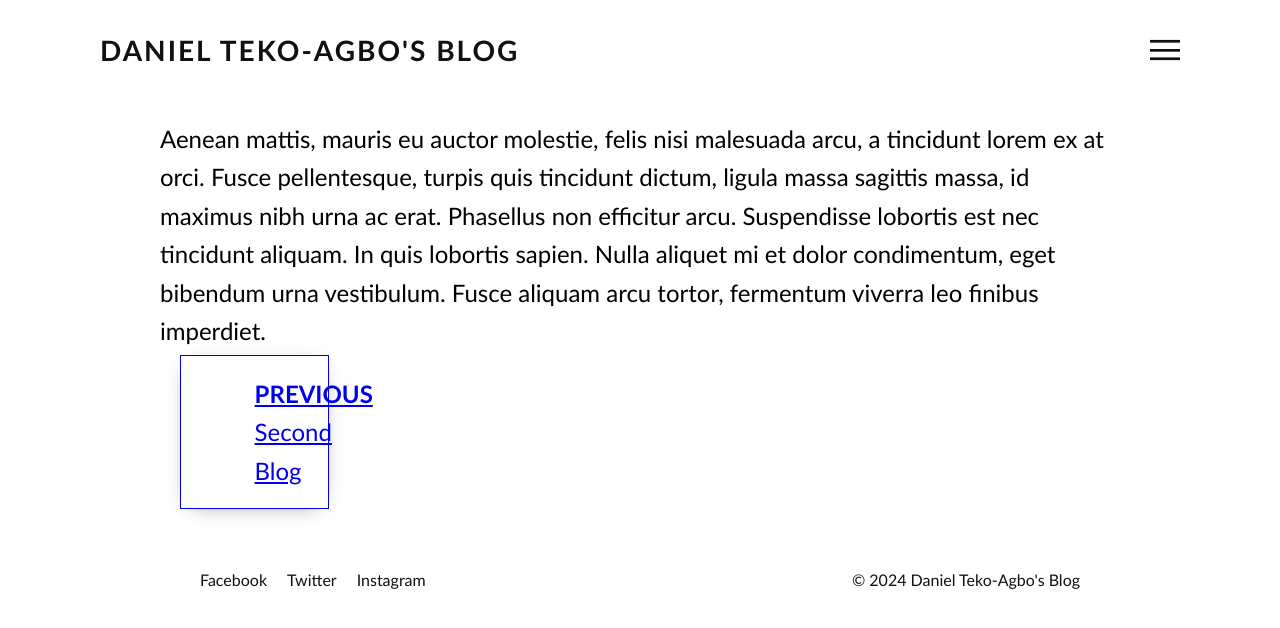
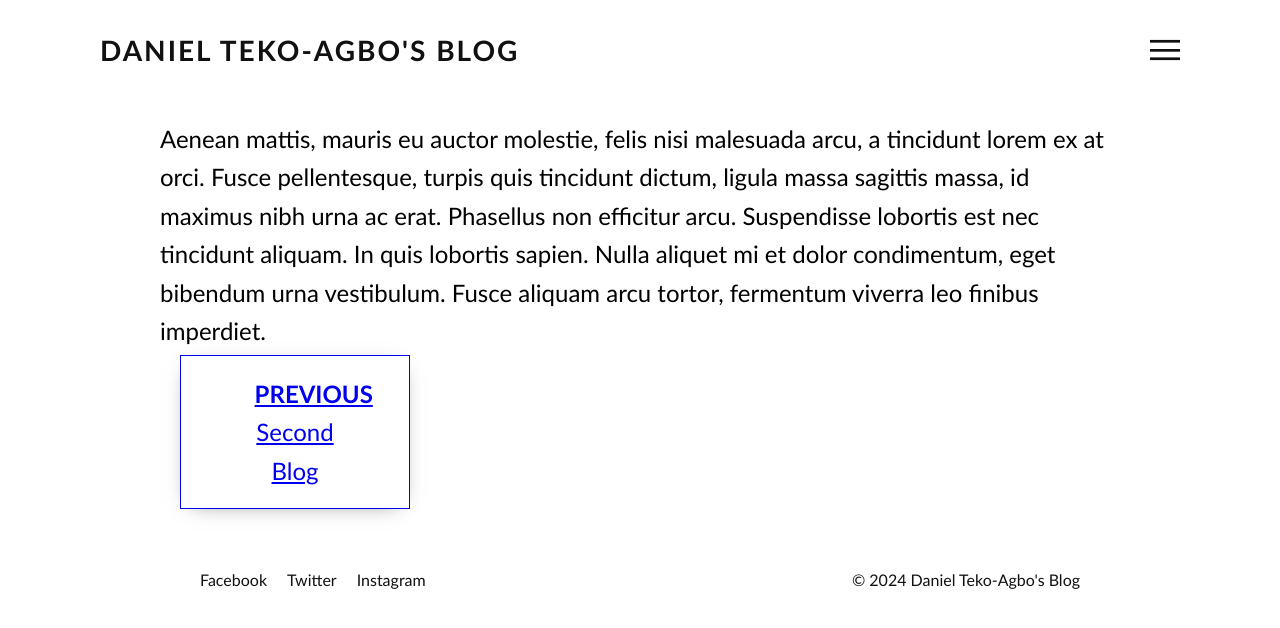
Before and after one commit to DanielTeko-Agbo/blog, a Jekyll site: the page built from _posts/2024-07-23-writing-to-graylog-from-nifi.md, in a window 1280 px wide. Shown: the top 628 px of the page. Built offline with Jekyll 4.4.1, drawn with Linux system fonts in a browser that asks for light colours.

Commit message:
Modified Styling

```diff
--- a/assets/css/style.css
+++ b/assets/css/style.css
@@ -235,7 +235,7 @@ section header .toggle.active
 	padding: 2% 8%;
 	text-align: center;
 	box-shadow: 0 4px 21px -12px rgba(0, 0, 0, .66);
-    width: 8%;
+    width: 25%;
 }
 .page-item:hover {
   box-shadow: 0 34px 32px -33px rgba(0, 0, 0, .18);
```
